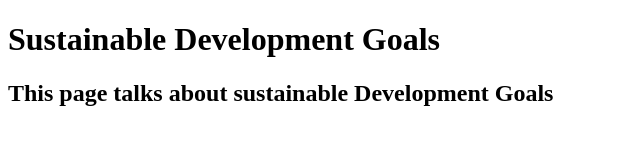
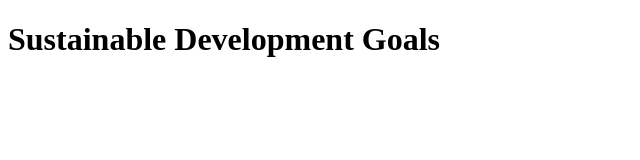
Before and after one commit to niranjan-a-r/2243101-sdg, a plain HTML site: page index.html in a window 1280 px wide. Shown: the whole page, without its empty margins (0-640 px from the left). Drawn offline with Linux system fonts and the light colour scheme.

Commit message:
Removed h2 from index

```diff
--- a/index.html
+++ b/index.html
@@ -6,11 +6,8 @@
         </title>
     </head>
     <body>
-        <h1 "text-align: center; font-family : Helvetica; font-color: red; font-weight: bold;">
+        <h1 "text-align: center; font-family: Helvetica; font-color: red; font-weight: bold;">
             Sustainable Development Goals
         </h1>
-        <h2>
-            This page talks about sustainable Development Goals
-        </h2>
     </body>
 </html>
```
